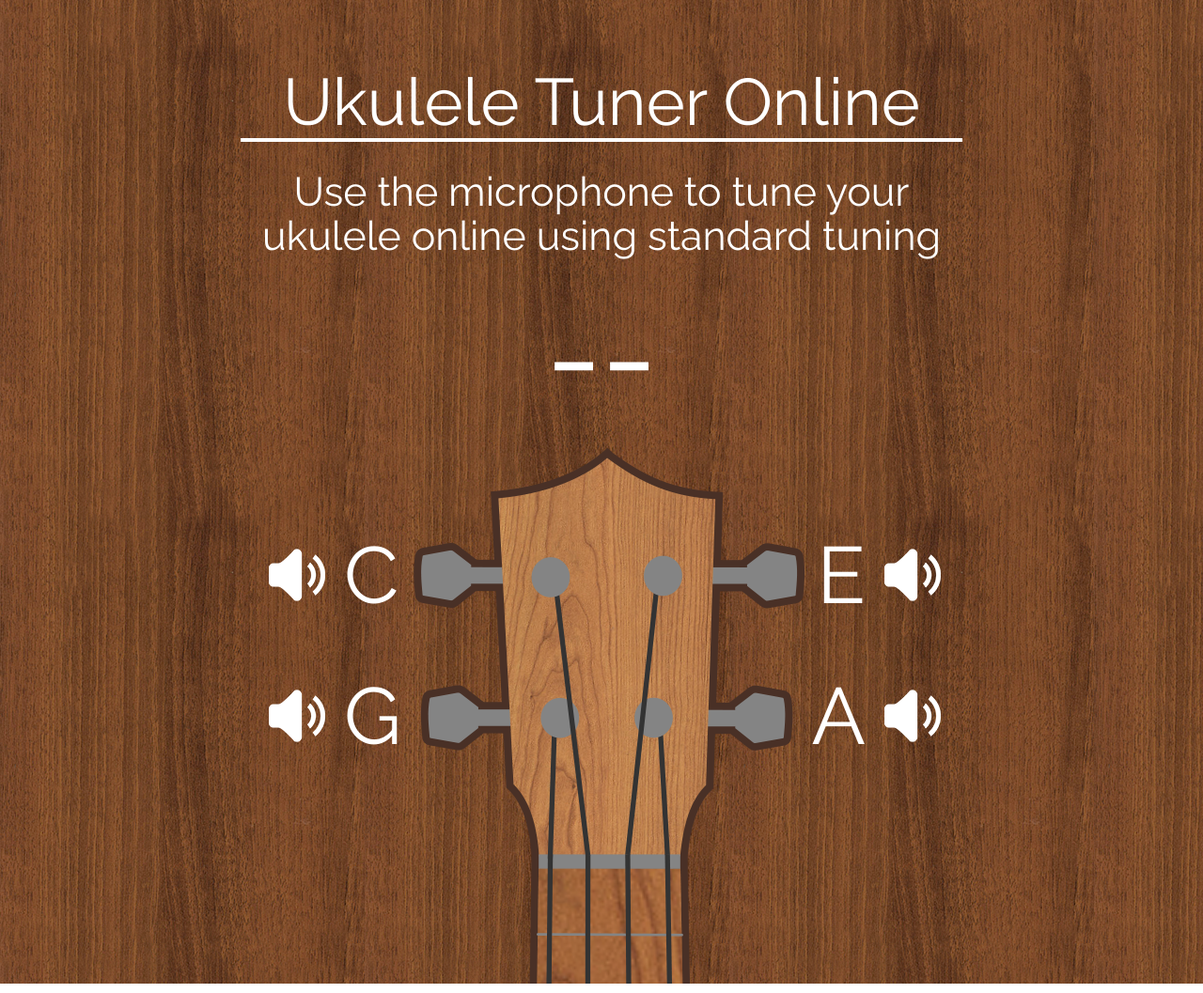
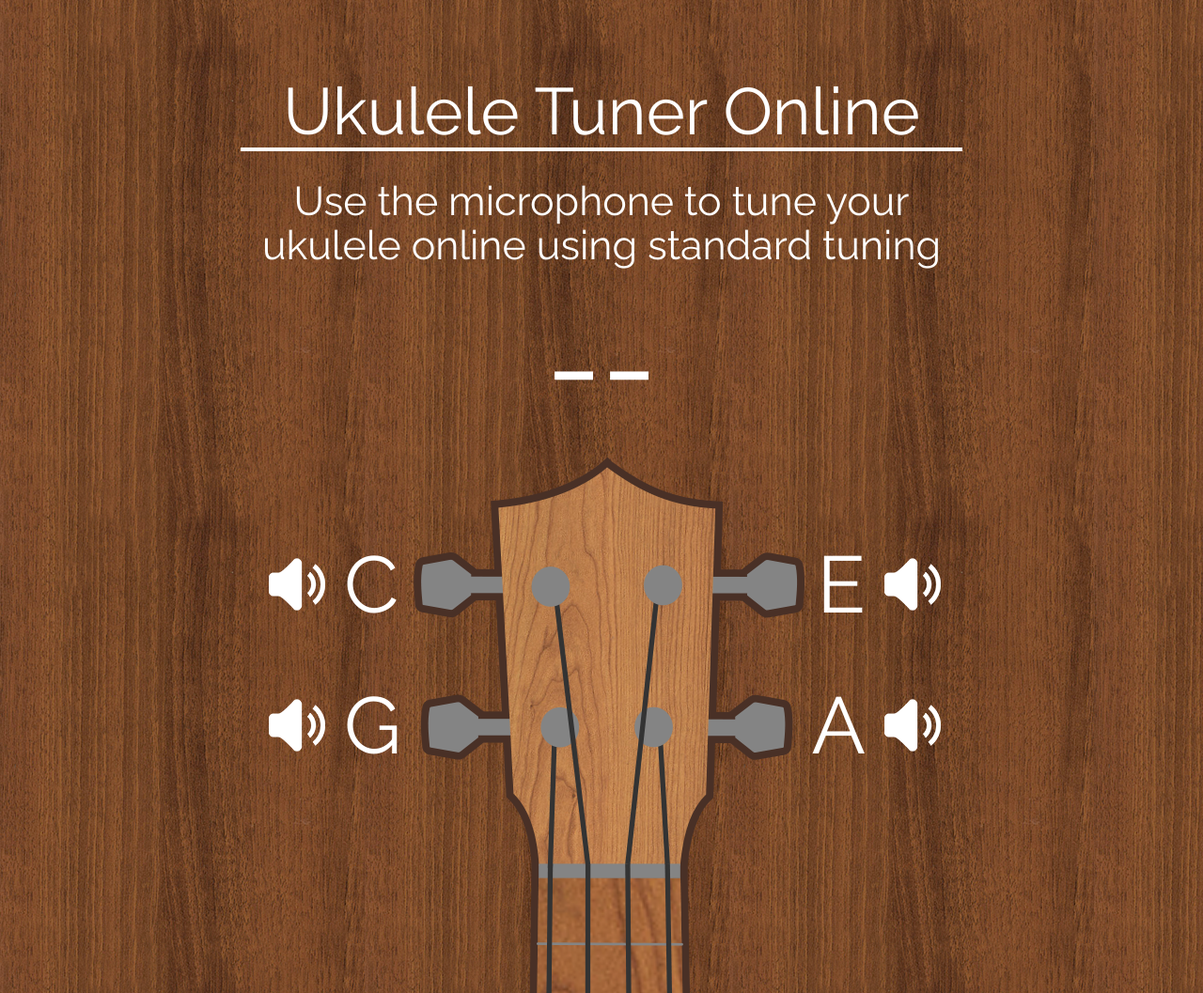
Before and after one commit to baumy1/Online-Ukulele-Tuner, a plain HTML site: page index.html in a window 1280 px wide. Shown: the top 1057 px of the page at 94% size. Drawn offline with Linux system fonts and the light colour scheme.

Commit message:
Update index.html

```diff
--- a/index.html
+++ b/index.html
@@ -16,7 +16,6 @@
             font: 14pt 'Raleway', sans-serif;
             background-image: url("img/wood.png");
             text-align: center;
-            padding-top: 50px;
         }
 
         #note {
@@ -66,6 +65,7 @@
             border-bottom: 4px solid white;
             width: 60%;
             display: inline-block;
+            padding-top: 60px;
         }
 
         .header-small {
```
